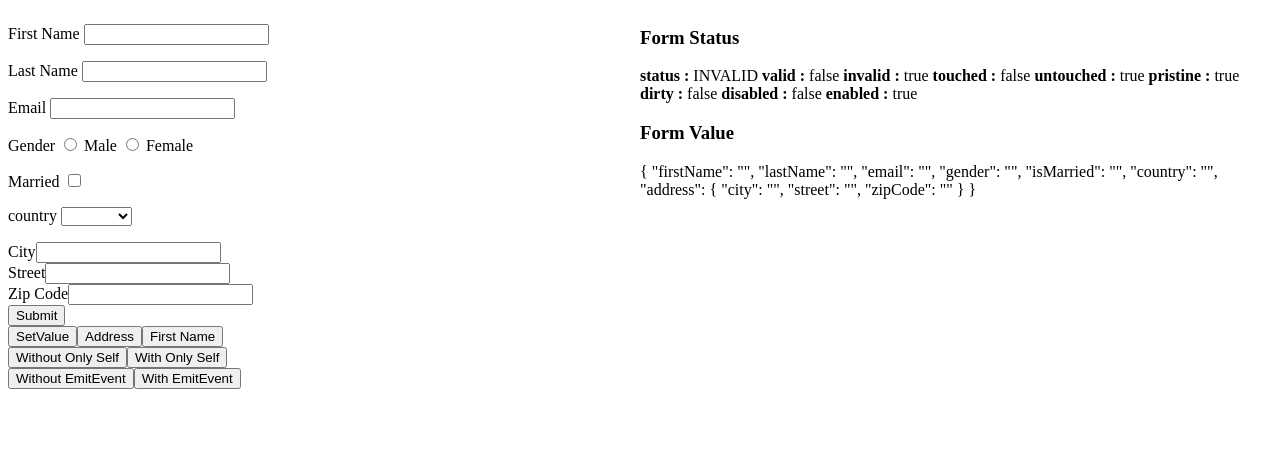
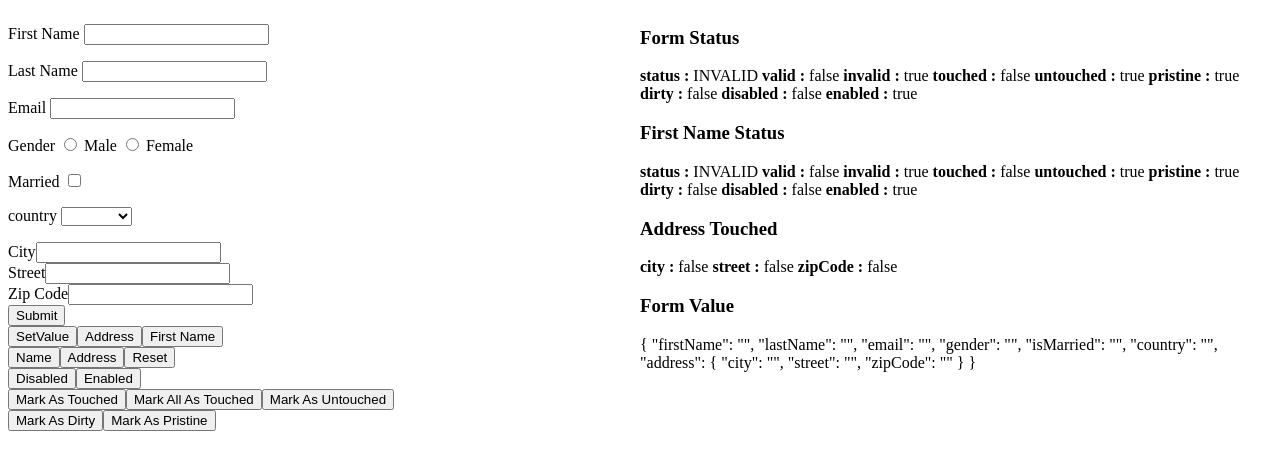
Before and after one commit to lvanlowe/reactive-forms-app, an Angular app: page /home in a window 1280 px wide. Shown: the top 470 px of the page. Built offline with nearby package versions, Linux system fonts and the light colour scheme.

Commit message:
feat: form control

```diff
--- a/src/app/react-forms/react-forms.component.html
+++ b/src/app/react-forms/react-forms.component.html
@@ -126,18 +126,31 @@
       <!-- <button type="button" (click)="setCountry()">Country</button> -->
       <button type="button" (click)="setFirstName()">First Name</button>
     </div>
-    <!-- <div>
+    <div>
       <button type="button" (click)="patchName()">Name</button>
       <button type="button" (click)="patchAddress()">Address</button>
       <button type="button" (click)="reset()">Reset</button>
-    </div> -->
-    <div>
+    </div>
+    <!-- <div>
       <button type="button" (click)="withoutOnlySelf()">Without Only Self</button>
       <button type="button" (click)="withOnlySelf()">With Only Self</button>
     </div>
     <div>
       <button type="button" (click)="withoutEmitEvent()">Without EmitEvent</button>
       <button type="button" (click)="withEmitEvent()">With EmitEvent</button>
+    </div> -->
+    <div>
+      <button type="button" (click)="disabled()">Disabled</button>
+      <button type="button" (click)="enabled()">Enabled</button>
+    </div>
+    <div>
+      <button type="button" (click)="markAsTouched()">Mark As Touched</button>
+      <button type="button" (click)="markAllAsTouched()">Mark All As Touched</button>
+      <button type="button" (click)="markAsUntouched()">Mark As Untouched</button>
+    </div>
+    <div>
+      <button type="button" (click)="markAsDirty()">Mark As Dirty</button>
+      <button type="button" (click)="markAsPristine()">Mark As Pristine</button>
     </div>
   </form>
 
@@ -156,6 +169,22 @@
     <b>disabled : </b>{{contactForm.disabled}}
     <b>enabled : </b>{{contactForm.enabled}}
 
+    <h3>First Name Status</h3>
+    <b>status : </b>{{firstName?.status}}
+    <b>valid : </b>{{firstName?.valid}}
+    <b>invalid : </b>{{firstName?.invalid}}
+    <b>touched : </b>{{firstName?.touched}}
+    <b>untouched : </b>{{firstName?.untouched}}
+    <b>pristine : </b>{{firstName?.pristine}}
+    <b>dirty : </b>{{firstName?.dirty}}
+    <b>disabled : </b>{{firstName?.disabled}}
+    <b>enabled : </b>{{firstName?.enabled}}
+
+    <h3>Address Touched</h3>
+    <b>city : </b>{{city?.touched}}
+    <b>street : </b>{{street?.touched}}
+    <b>zipCode : </b>{{zipCode?.touched}}
+
     <h3>Form Value</h3>
     {{contactForm.value |json}}
 
--- a/src/app/react-forms/react-forms.component.ts
+++ b/src/app/react-forms/react-forms.component.ts
@@ -182,11 +182,32 @@ export class ReactFormsComponent implements OnInit {
     this.contactForm.get("firstName")?.setValue("Tony")
   }
 
-  withoutOnlySelf() {
-    this.contactForm.get("firstName")?.setValue("");
+  disabled() {
+    this.contactForm.get("firstName")?.disable()
   }
-  withOnlySelf() {
-    this.contactForm.get("firstName")?.setValue("", { onlySelf: true });
+
+  enabled() {
+    this.contactForm.get("firstName")?.enable()
+  }
+
+  markAsTouched() {
+    this.contactForm.get("firstName")?.markAsTouched()
+  }
+
+  markAllAsTouched() {
+    this.contactForm.get("address")?.markAllAsTouched()
+  }
+
+  markAsUntouched() {
+    this.contactForm.get("firstName")?.markAsUntouched()
+  }
+
+  markAsDirty() {
+    this.contactForm.get("firstName")?.markAsDirty()
+  }
+
+  markAsPristine() {
+    this.contactForm.get("firstName")?.markAsPristine()
   }
 
   withEmitEvent() {
```
